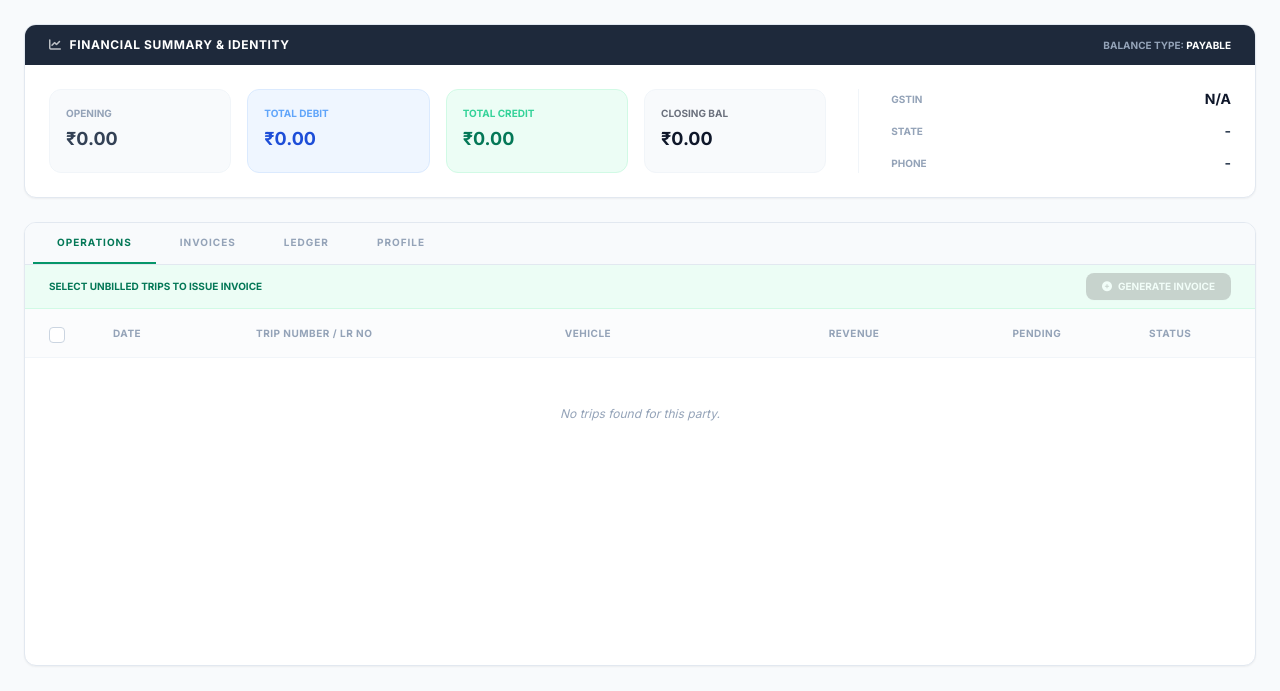
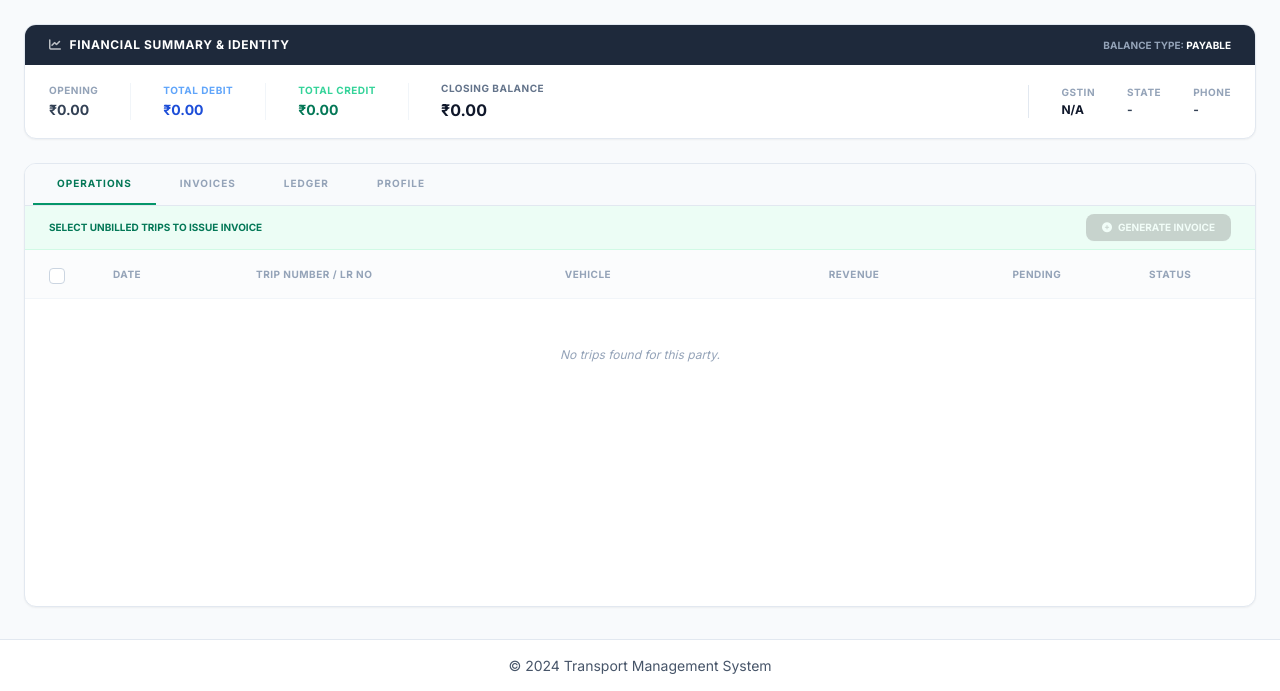
Before and after one commit to Frisked96/transport_management_system, a Django app: template templates/ledger/party_detail.html in a window 1280 px wide. Shown: the part 130-821 px from the top of the page. Run offline with Django 4.2, Linux system fonts and the light colour scheme; the template is opened without the code that fills it, so the values that code supplies are empty; some libraries are stand-ins or nearby versions.

Commit message:
better view

```diff
--- a/templates/ledger/party_detail.html
+++ b/templates/ledger/party_detail.html
@@ -46,41 +46,43 @@
             </div>
         </div>
 
-        <div class="p-4 sm:p-6">
-            <div class="grid grid-cols-1 lg:grid-cols-12 gap-8">
-                <!-- Financial Stats -->
-                <div class="lg:col-span-8 grid grid-cols-1 sm:grid-cols-2 md:grid-cols-4 gap-4">
-                    <div class="bg-slate-50 p-4 rounded-xl border border-slate-100">
-                        <p class="text-[10px] font-bold text-slate-400 uppercase mb-1">Opening</p>
-                        <p class="text-base sm:text-lg font-bold text-slate-700">₹{{ party.opening_balance|indian_comma }}</p>
+        <div class="px-6 py-4">
+            <div class="flex flex-wrap items-center gap-y-6">
+                <!-- Financials Group -->
+                <div class="flex flex-wrap items-center grow">
+                    <div class="pr-8 border-r border-slate-100">
+                        <p class="text-[10px] font-bold text-slate-400 uppercase tracking-wider mb-0.5">Opening</p>
+                        <p class="text-sm font-black text-slate-700 whitespace-nowrap">₹{{ party.opening_balance|indian_comma }}</p>
                     </div>
-                    <div class="bg-blue-50 p-4 rounded-xl border border-blue-100">
-                        <p class="text-[10px] font-bold text-blue-400 uppercase mb-1">Total Debit</p>
-                        <p class="text-base sm:text-lg font-bold text-blue-700">₹{{ party.total_debit|indian_comma }}</p>
+                    <div class="px-8 border-r border-slate-100">
+                        <p class="text-[10px] font-bold text-blue-400 uppercase tracking-wider mb-0.5">Total Debit</p>
+                        <p class="text-sm font-black text-blue-700 whitespace-nowrap">₹{{ party.total_debit|indian_comma }}</p>
                     </div>
-                    <div class="bg-emerald-50 p-4 rounded-xl border border-emerald-100">
-                        <p class="text-[10px] font-bold text-emerald-400 uppercase mb-1">Total Credit</p>
-                        <p class="text-base sm:text-lg font-bold text-emerald-700">₹{{ party.total_credit|indian_comma }}</p>
+                    <div class="px-8 border-r border-slate-100">
+                        <p class="text-[10px] font-bold text-emerald-400 uppercase tracking-wider mb-0.5">Total Credit</p>
+                        <p class="text-sm font-black text-emerald-700 whitespace-nowrap">₹{{ party.total_credit|indian_comma }}</p>
                     </div>
-                    <div class="p-4 rounded-xl border {% if party.current_balance_value > 0 %}bg-rose-50 border-rose-100 text-rose-900{% elif party.current_balance_value < 0 %}bg-emerald-50 border-emerald-100 text-emerald-900{% else %}bg-slate-50 border-slate-100 text-slate-900{% endif %}">
-                        <p class="text-[10px] font-black uppercase mb-1 opacity-60">Closing Bal</p>
-                        <p class="text-base sm:text-lg font-black">₹{{ party.current_balance_value|abs_val|indian_comma }} {% if party.current_balance_value > 0 %}Dr{% elif party.current_balance_value < 0 %}Cr{% endif %}</p>
+                    <div class="px-8">
+                        <p class="text-[10px] font-black uppercase tracking-wider mb-0.5 {% if party.current_balance_value > 0 %}text-rose-500{% elif party.current_balance_value < 0 %}text-emerald-500{% else %}text-slate-500{% endif %}">Closing Balance</p>
+                        <p class="text-base font-black whitespace-nowrap {% if party.current_balance_value > 0 %}text-rose-600{% elif party.current_balance_value < 0 %}text-emerald-600{% else %}text-slate-900{% endif %}">
+                            ₹{{ party.current_balance_value|abs_val|indian_comma }} {% if party.current_balance_value > 0 %}Dr{% elif party.current_balance_value < 0 %}Cr{% endif %}
+                        </p>
                     </div>
                 </div>
 
-                <!-- Quick Profile -->
-                <div class="lg:col-span-4 border-l-0 lg:border-l border-slate-100 pl-0 lg:pl-8 space-y-3">
-                    <div class="flex items-center justify-between text-sm">
-                        <span class="text-slate-400 font-bold uppercase text-[10px]">GSTIN</span>
-                        <span class="font-black text-slate-900">{{ party.gstin|default:"N/A" }}</span>
+                <!-- Identity Group (Compact) -->
+                <div class="flex items-center gap-8 pl-8 border-l border-slate-200 ml-auto">
+                    <div>
+                        <p class="text-[10px] font-bold text-slate-400 uppercase tracking-wider mb-0.5">GSTIN</p>
+                        <p class="text-xs font-black text-slate-900">{{ party.gstin|default:"N/A" }}</p>
                     </div>
-                    <div class="flex items-center justify-between text-sm">
-                        <span class="text-slate-400 font-bold uppercase text-[10px]">State</span>
-                        <span class="font-bold text-slate-700">{{ party.state|default:"-" }}</span>
+                    <div>
+                        <p class="text-[10px] font-bold text-slate-400 uppercase tracking-wider mb-0.5">State</p>
+                        <p class="text-xs font-bold text-slate-700">{{ party.state|default:"-" }}</p>
                     </div>
-                    <div class="flex items-center justify-between text-sm">
-                        <span class="text-slate-400 font-bold uppercase text-[10px]">Phone</span>
-                        <span class="font-bold text-slate-700">{{ party.phone_number|default:"-" }}</span>
+                    <div>
+                        <p class="text-[10px] font-bold text-slate-400 uppercase tracking-wider mb-0.5">Phone</p>
+                        <p class="text-xs font-bold text-slate-700">{{ party.phone_number|default:"-" }}</p>
                     </div>
                 </div>
             </div>
```
